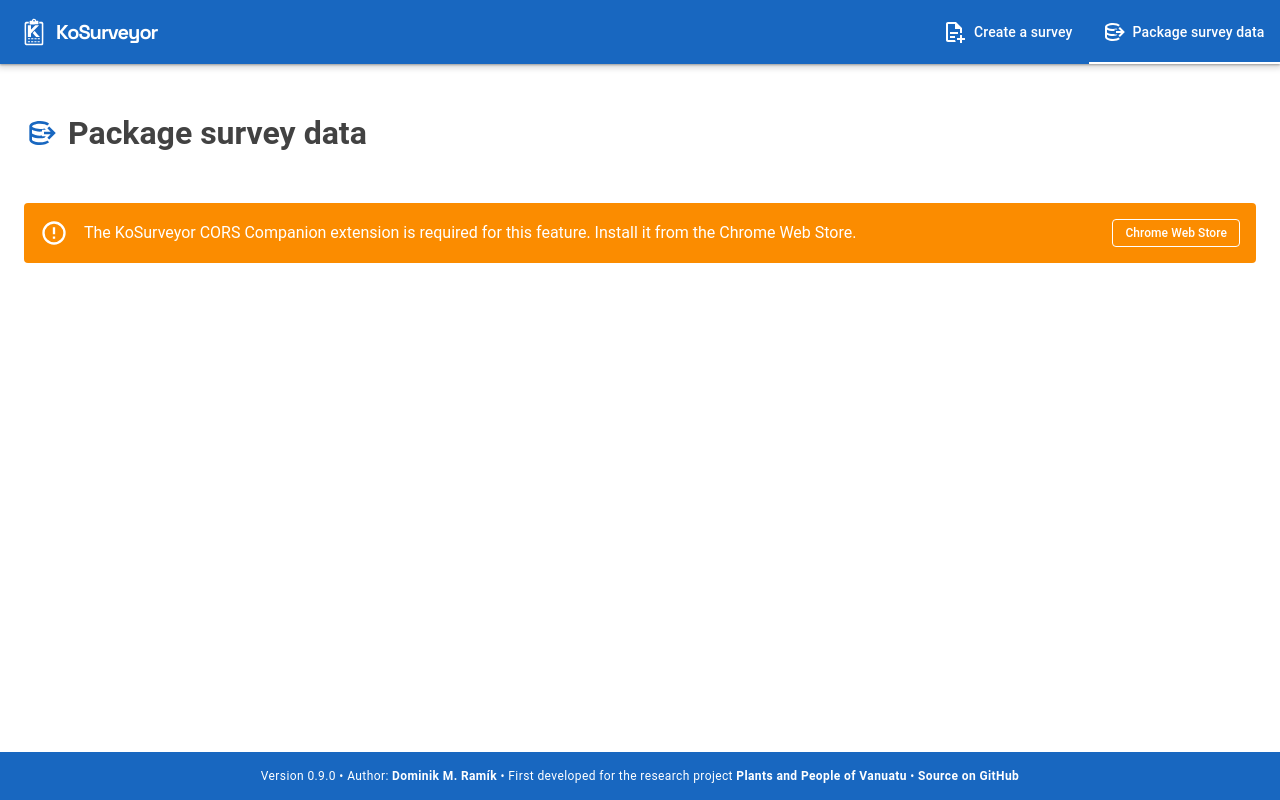
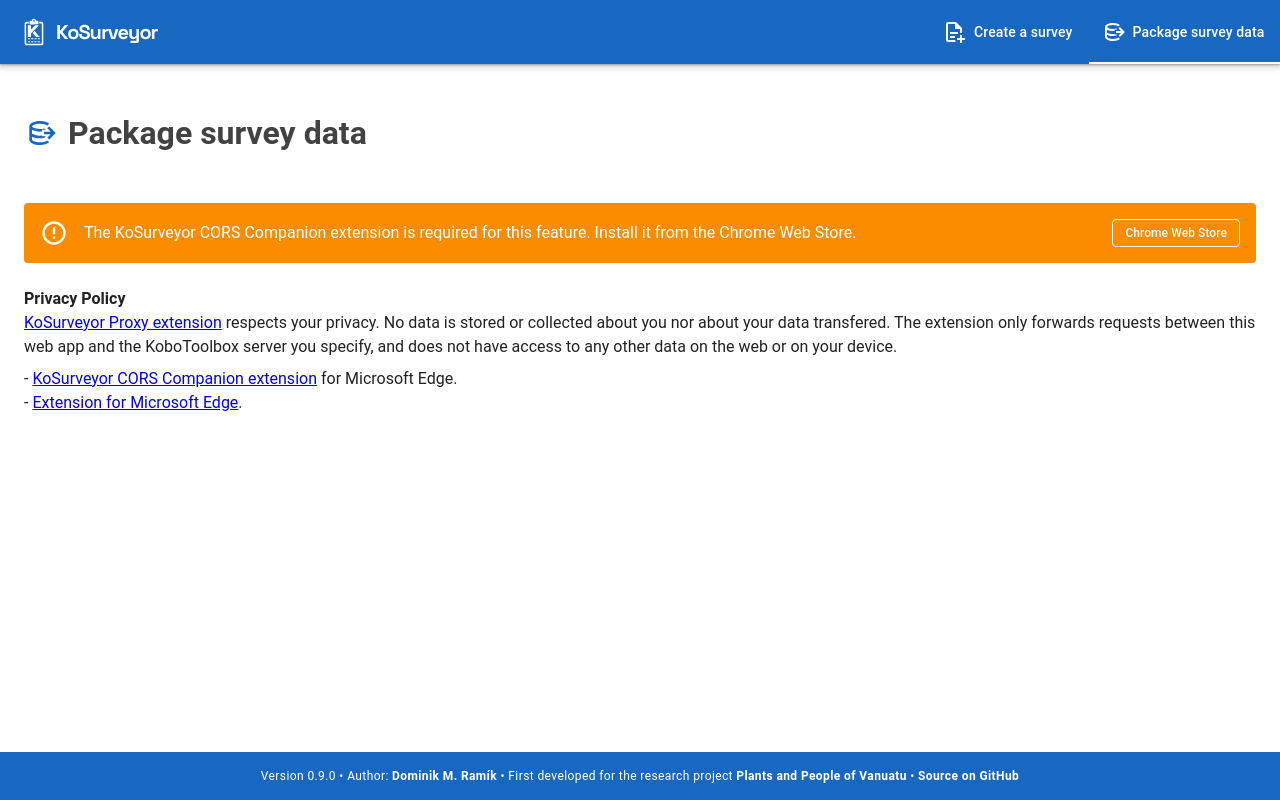
Before and after one commit to dominik-ramik/kosurveyor, a Vue app: page /postprocess in a window 1280 px wide. Built offline with nearby package versions, Linux system fonts and the light colour scheme.

Commit message:
feat: add privacy policy information for KoSurveyor Proxy extension

```diff
--- a/src/views/PostprocessData.vue
+++ b/src/views/PostprocessData.vue
@@ -23,6 +23,17 @@
         </v-btn>
       </template>
     </v-alert>
+
+    <div class="font-weight-bold">Privacy Policy</div>
+    <div>
+      <a href="https://chromewebstore.google.com/detail/aopjlknkfnmlaenchgggmopfclkidgbg" target="_blank">KoSurveyor Proxy extension</a> respects your privacy. No data is stored or collected about you nor about your data transfered. The extension only forwards requests between this web app and the KoboToolbox server you specify, and does not have access to any other data on the web or on your device.
+    </div>
+    <div class="mt-2">
+      - <a href="https://chromewebstore.google.com/detail/aopjlknkfnmlaenchgggmopfclkidgbg" target="_blank">KoSurveyor CORS Companion extension</a> for Microsoft Edge.
+    </div>
+    <div>
+      - <a href="https://chromewebstore.google.com/detail/aopjlknkfnmlaenchgggmopfclkidgbg" target="_blank">Extension for Microsoft Edge</a>.
+    </div>
 
     <template v-if="extensionDetected">
       <v-expansion-panels v-model="connectionPanel" class="mb-6">
```
